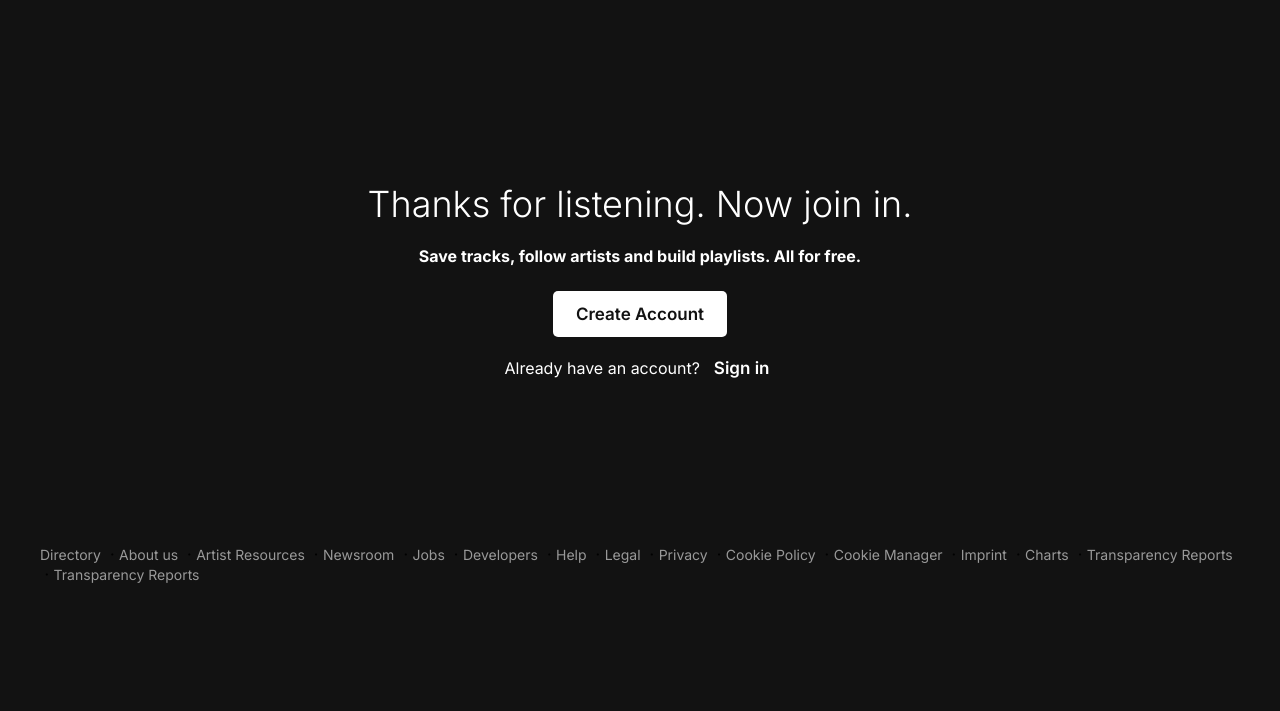
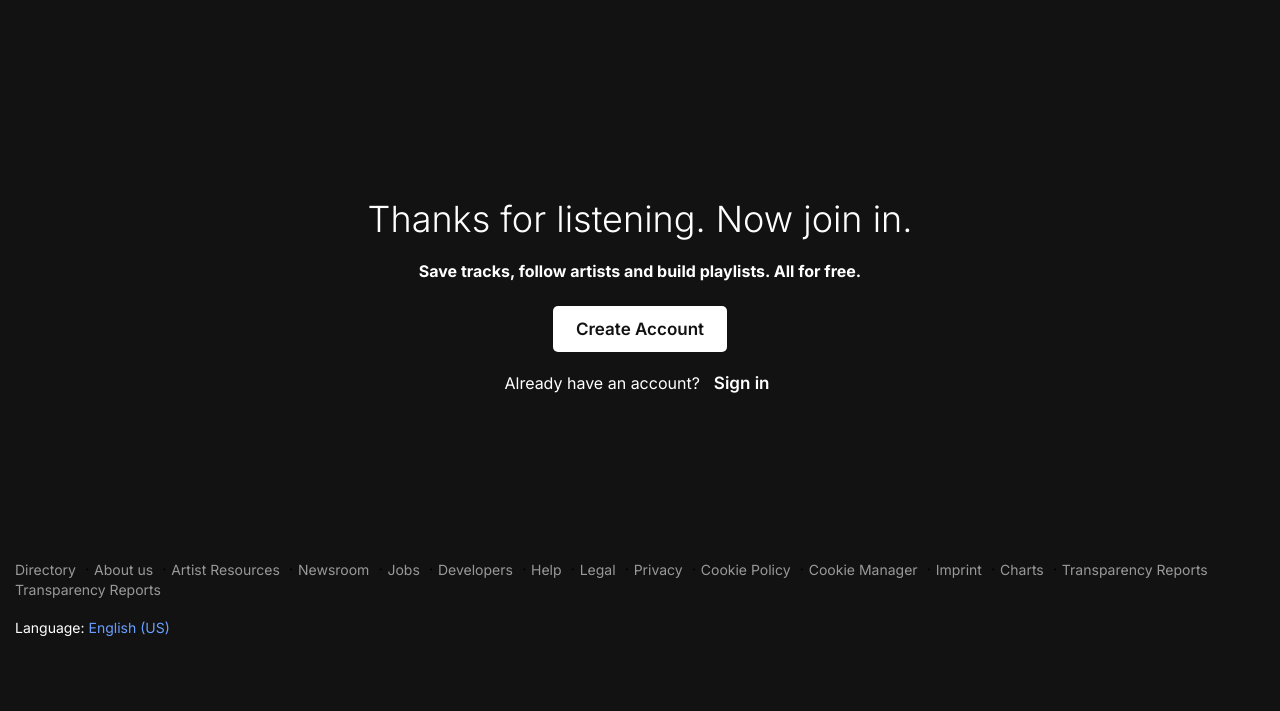
Before and after one commit to g3peo/SoundCloud-HomePage-Clone, a plain HTML site: page index.html in a window 1280 px wide. Shown: the part 1069-1780 px from the top of the page. Before the commit the page ends 1663 px from the top, so only its background shows below. Drawn offline with nearby package versions, Linux system fonts and the light colour scheme; a web font is replaced by a local one.

Commit message:
updated footer & positioning

```diff
--- a/index.html
+++ b/index.html
@@ -195,6 +195,7 @@
         </div>
     </section>
 
+    <footer>
     <section class="footer">
         <div class="footer-parent">
             <div class="footer-content">
@@ -225,10 +226,14 @@
                 <a href="https://soundcloud.com/charts/top">Charts</a>
                 &nbsp;·
                 <a href="https://soundcloud.com/transparency-reports">Transparency Reports</a>
-                &nbsp;·
                 <a href="https://soundcloud.com/transparency-reports">Transparency Reports</a>
+            </div>
+            <div class="language-side">
+                <span>Language: <a href="#">English (US)</a></span>
             </div>
         </div>
     </section>
+    </footer>
+
 </body>
 </html>
--- a/styles.css
+++ b/styles.css
@@ -538,21 +538,28 @@ input:focus {
 }
 
 
+footer {
+    display: flex;
+    align-items: center;
+    justify-content: center;
+    width: 100%;
+}
+
+
 .footer {
-    width: 100%;
-    margin-top: 150px;
+    width: 1250px;
     display: flex;
     flex-direction: column;
     align-items: center;
     justify-content: center;
+    margin-top: 70px;
+    margin-bottom: 75px;
 }
 
 .footer-parent {
-    width: 1200px;
-    height: 50px;
     display: flex;
     align-items: center;
-    flex-direction: column;
+    flex-wrap: wrap;
 }
 
 
@@ -567,3 +574,25 @@ input:focus {
     text-decoration: underline;
     color: rgb(72, 72, 72);
 }
+
+.language-side {
+    display: flex;
+    justify-content: flex-start;
+    align-items: center;
+}
+
+span {
+    color: rgb(255, 255, 255);
+    margin-top: 20px;
+    font-size: 14px;
+}
+
+span a {
+    text-decoration: none;
+    color: rgb(105, 159, 255);
+}
+
+span a:hover {
+    cursor: pointer;
+    text-decoration: underline;
+}
```
